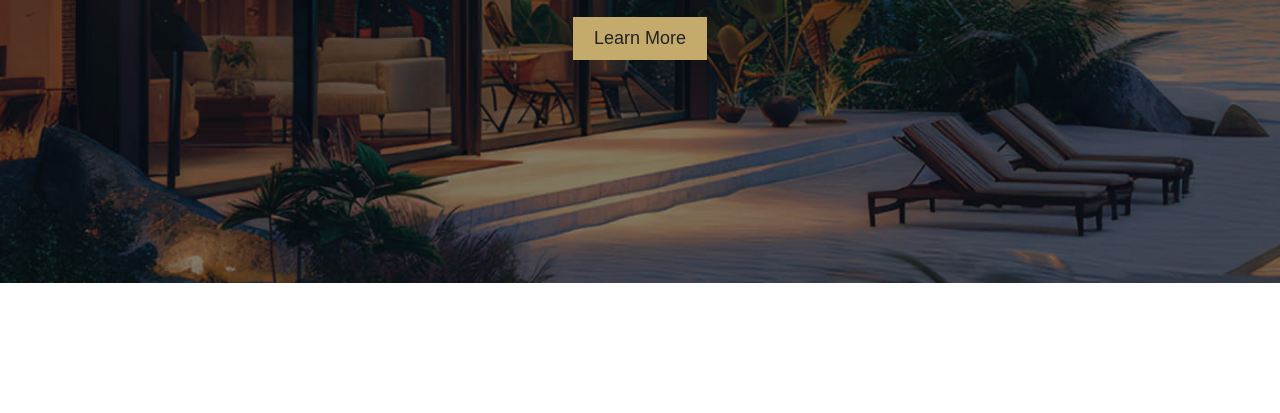
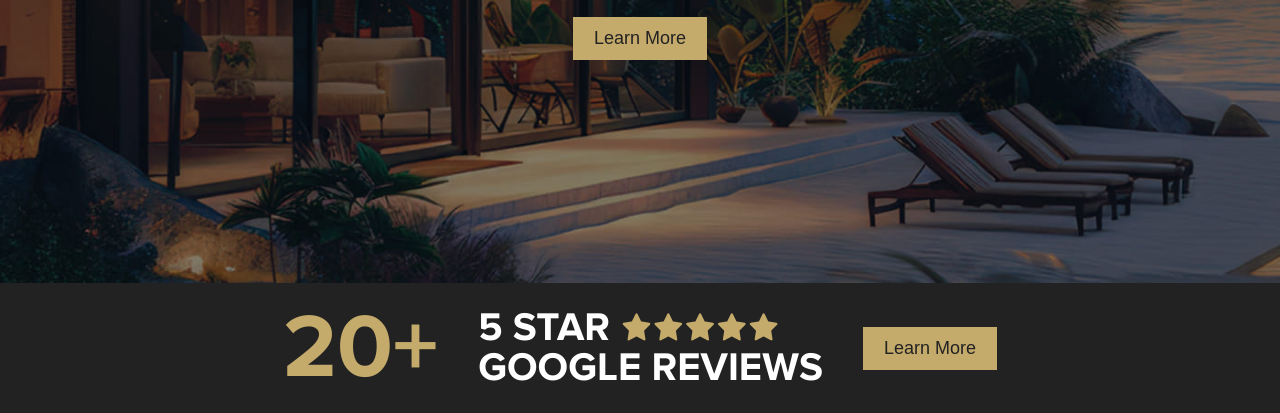
Before and after one commit to zahidhasan13/web-desktop-mcqui, a plain HTML site: page index.html in a window 1280 px wide. Shown: the part 454-867 px from the top of the page. Before the commit the page ends 800 px from the top, so only its background shows below. Drawn offline with Linux system fonts and the light colour scheme.

Commit message:
google review section

```diff
--- a/css/style.css
+++ b/css/style.css
@@ -1,7 +1,7 @@
 /* Variable */
 :root {
   --color-primary: #c4ab6b;
-  --color-secondary: #222222;
+  --color-secondary: #131313;
   --color-tertiary: #666666;
   --color-white: #ffffff;
 }
@@ -144,3 +144,34 @@ nav .header-right a:hover {
   margin-top: 2rem;
 }
 /* Hero Section End */
+/* google-review Start */
+.google-review {
+  display: flex;
+  align-items: center;
+  justify-content: center;
+  gap: 4rem;
+  padding: 2rem 0;
+  background: var(--color-secondary);
+}
+.google-review h2 {
+  font-size: 9rem;
+  line-height: 1;
+  font-family: "ProximaNova-Bold";
+  color: var(--color-primary);
+}
+.google-review .star-count {
+  font-size: 4rem;
+  color: var(--color-white);
+  font-family: "ProximaNova-Bold";
+  line-height: 1;
+  text-transform: uppercase;
+}
+.google-review .star-count p {
+  display: flex;
+  align-items: center;
+  gap: 1rem;
+}
+.google-review .star-count p img {
+  width: 16rem;
+}
+/* google-review End */
--- a/index.html
+++ b/index.html
@@ -68,6 +68,16 @@
         <button class="btn btn-fill">Learn More</button>
       </div>
       <!-- Hero Section End -->
+      <!-- Google Reviews Start -->
+      <div class="google-review">
+        <h2>20+</h2>
+        <div class="star-count">
+          <p>5 star <img src="./assets/images/5-stars.svg" alt="" /></p>
+          <p>google reviews</p>
+        </div>
+        <button class="btn btn-fill">Learn More</button>
+      </div>
+      <!-- Google Reviews End -->
     </main>
     <!-- Main End -->
     <!-- Footer Start -->
```
